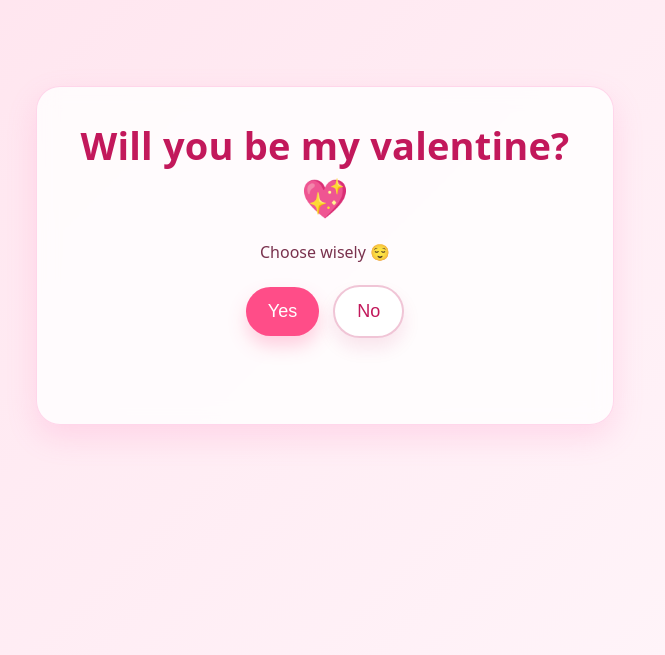
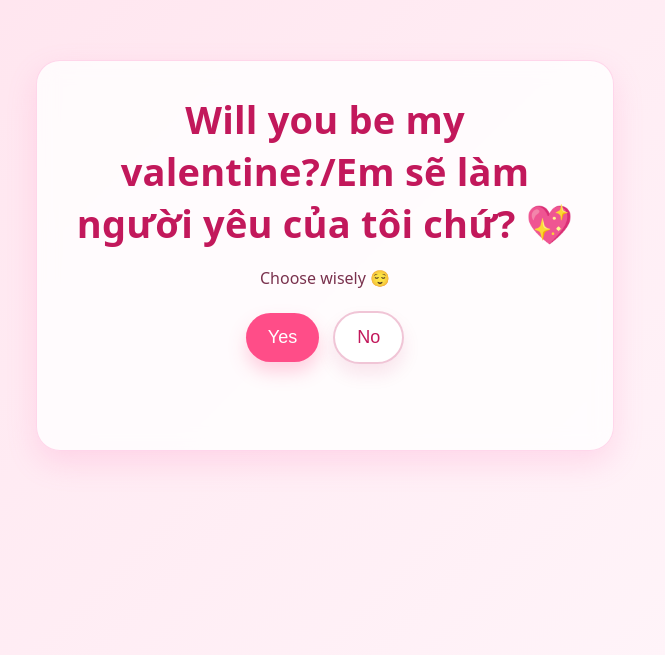
Before and after one commit to kelvinnh1/valentine, a plain HTML site: page index.html in a window 1280 px wide. Shown: the part 145-800 px from the top of the page, without its empty margins (315-980 px from the left). Drawn offline with Linux system fonts and the light colour scheme.

Commit message:
Update valentine page

```diff
--- a/index.html
+++ b/index.html
@@ -85,7 +85,7 @@
 </head>
 <body>
   <div class="card">
-    <h1 id="question">Will you be my valentine? 💖</h1>
+    <h1 id="question">Will you be my valentine?/Em sẽ làm người yêu của tôi chứ? 💖</h1>
     <p id="subtext">Choose wisely 😌</p>
 
     <div class="buttons">
```
